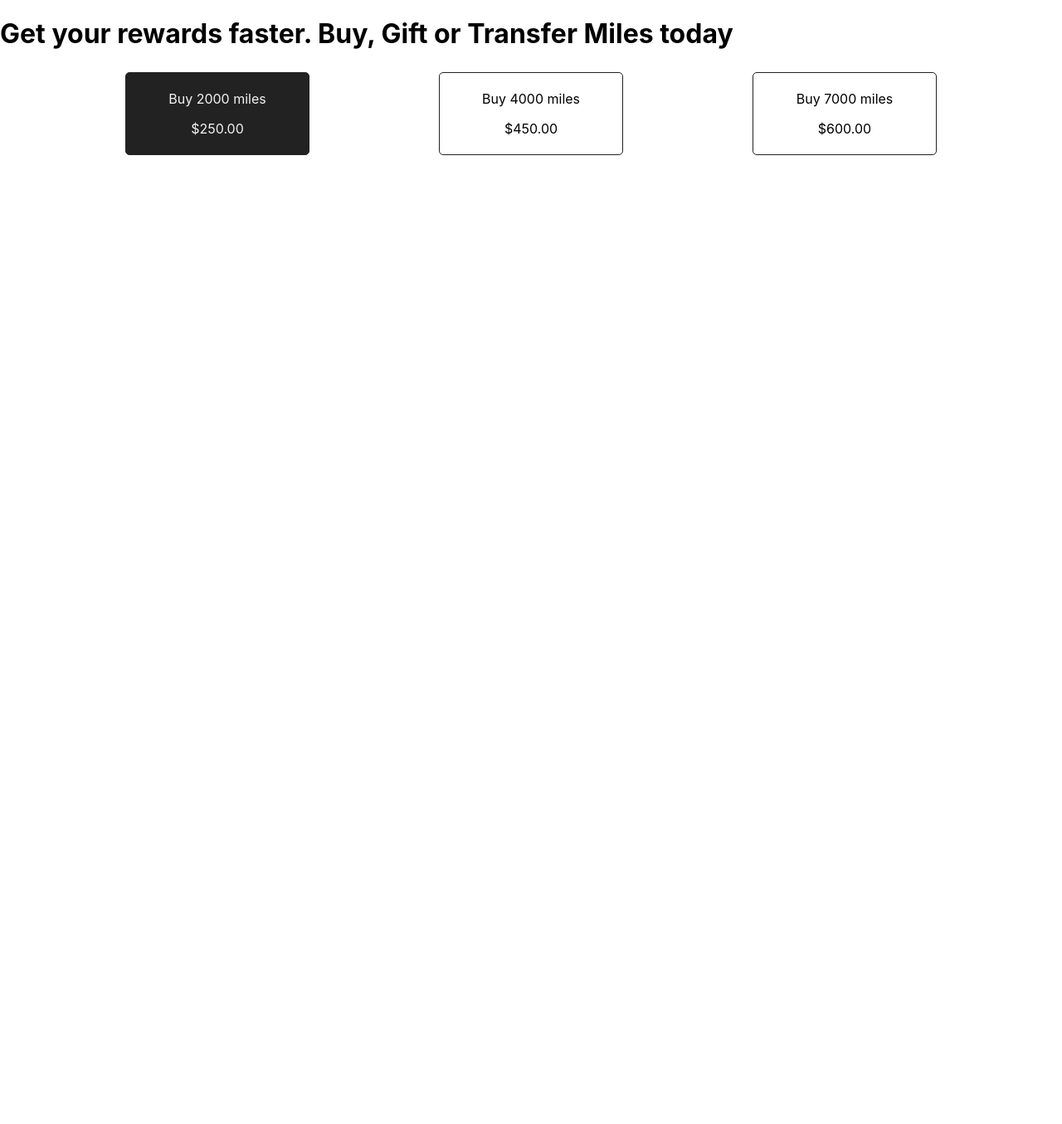
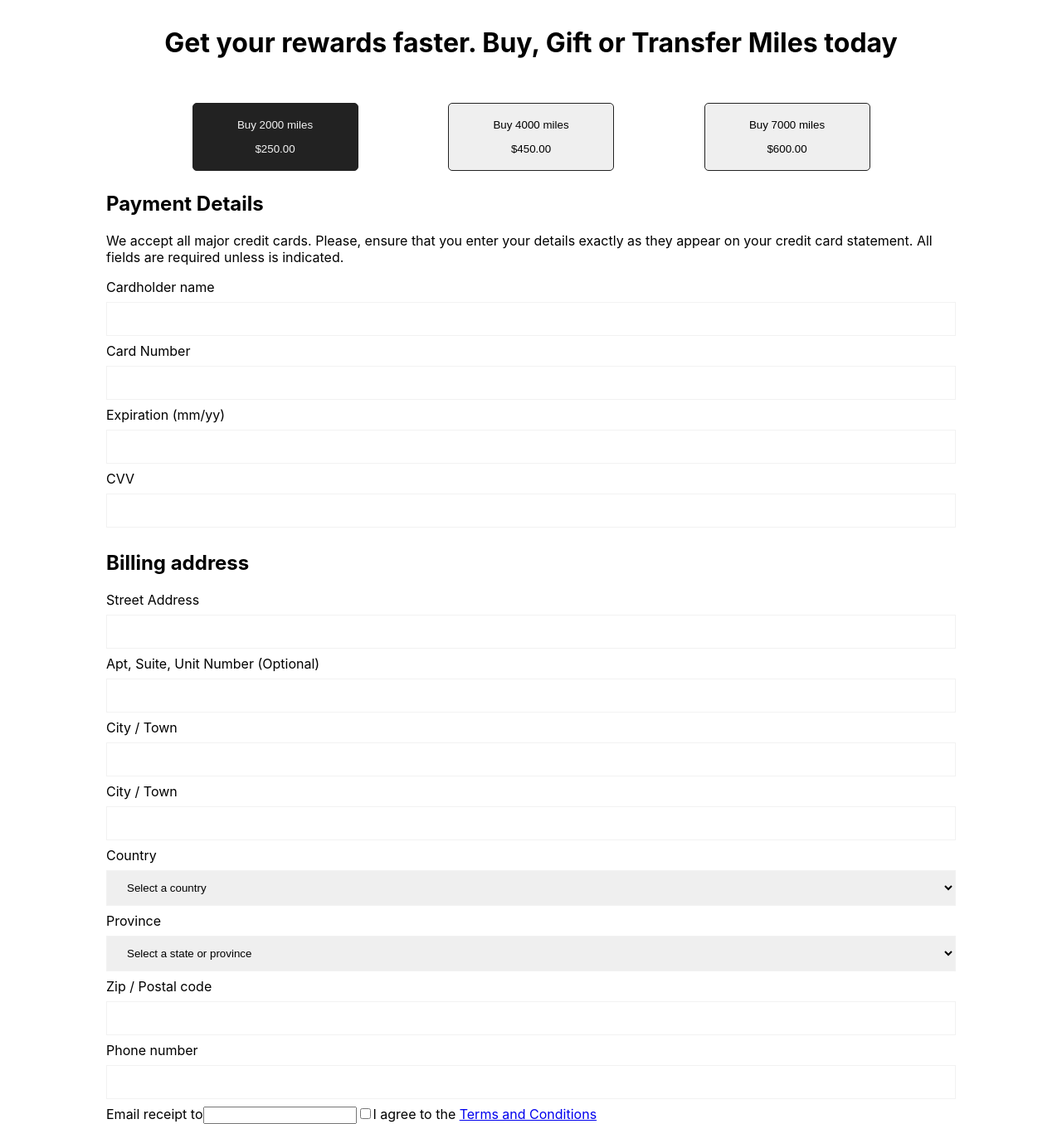
Before and after one commit to vitor-correia10/lcr-delivery-challenge, a React (Create React App) app: page / in a window 1280 px wide. Shown: the whole page at 83% size. Before the commit the page ends 800 px from the top, so only its background shows below. Built offline with nearby package versions, Linux system fonts and the light colour scheme.

Commit message:
add formFields

```diff
--- a/src/App.js
+++ b/src/App.js
@@ -1,13 +1,13 @@
 import './index.css'
 
-import { Box } from './components/Box'
 import { Header } from './components/Header'
+import { Main } from './components/Main'
 
 function App() {
   return (
     <div className="App">
       <Header />
-      <Box />
+      <Main />
     </div>
   );
 }
--- a/src/components/Box/milesBox.css
+++ b/src/components/Box/boxStyles.css
@@ -1,4 +1,4 @@
-section {
+.buttons {
   display: flex;
   align-items: center;
   flex-direction: column;
@@ -7,7 +7,7 @@ section {
 
 /*tablet or above*/
 @media (min-width: 600px) {
-  section {
+  .buttons {
     flex-direction: row;
   }
 }
--- a/src/components/Box/index.js
+++ b/src/components/Box/index.js
@@ -1,4 +1,4 @@
-import './milesBox.css'
+import './boxStyles.css'
 
 import React from 'react'
 
@@ -7,12 +7,12 @@ import { cardData } from '../../cardData'
 
 export const Box = () => {
     return (
-      <section>
-        {cardData.map((item, index) => (
-          <div key={index} class="milesBox">
+      <section class="buttons">
+        {cardData.map((item) => (
+          <button key={item.amount} class="milesBox">
             <p>Buy {item.amount} miles</p>
             <p>${item.cost}.00</p>
-          </div>
+          </button>
         ))}
       </section>
     )
--- /dev/null
+++ b/src/components/Form/FormFields.js
@@ -0,0 +1,65 @@
+import './formFieldsStyles.css'
+
+import React from 'react'
+
+//TODO: Country and state/province should be imported from database
+export const FormFields = () => {
+    return (
+      <form>
+
+        <label for="cardholdername">Cardholder name</label>
+        <input id="cardholdername" type="text" required></input>
+
+        <label for="cardnumber">Card Number</label>
+        <input id="cardnumber" type="text" pattern="[0-9]*" inputmode="numeric" required></input>
+
+        <label for="expirationdate">Expiration (mm/yy)</label>
+        <input id="expirationdate" type="text" pattern="[0-9]*" inputmode="numeric" required></input>
+
+        <label for="securitycode">CVV</label>
+        <input id="securitycode" type="text" pattern="[0-9]*" inputmode="numeric" required></input>
+
+        <h2 class="billingAddress">Billing address</h2>
+        <label for="streetaddress">Street Address</label>
+        <input id="streetaddress" type="text" required></input>
+
+        <label for="aptnumber">Apt, Suite, Unit Number (Optional)</label>
+        <input id="aptnumber" type="text"></input>
+
+        <label for="citytown">City / Town</label>
+        <input id="citytown" type="text" required></input>
+
+        <label for="citytown">City / Town</label>
+        <input id="citytown" type="text" required></input>
+
+        <label for="country">Country</label>
+        <select id="country" required>
+          <option value="">Select a country</option>
+          <option value="canada">Canada</option>
+        </select>
+
+        <label for="province">Province</label>
+        <select id="province" required>
+          <option value="">Select a state or province</option>
+          <option value="al">Alberta</option>
+          <option value="bc">British Columbia</option>
+          <option value="on">Ontario</option>
+          <option value="qc">Quebec</option>
+        </select>
+
+        <label for="zipcode">Zip / Postal code</label>
+        <input id="zipcode" type="text" required></input>
+
+        <label for="phonenumber">Phone number</label>
+        <input id="phonenumber" type="text" pattern="[0-9]*" inputmode="numeric" required></input>
+
+        <label for="email">Email receipt to</label>
+        <input id="email" type="email" required></input>
+
+        <input id="checkbox" type="checkbox" />
+        <label for="checkbox">
+          I agree to the <a href="#">Terms and Conditions</a>
+        </label>
+      </form>
+    )
+}
--- /dev/null
+++ b/src/components/Form/FormHeader.js
@@ -0,0 +1,10 @@
+import React from 'react'
+
+export const FormHeader = () => {
+    return (
+      <section>
+        <h2>Payment Details</h2>
+        <p>We accept all major credit cards. Please, ensure that you enter your details exactly as they appear on your credit card statement. All fields are required unless is indicated.</p>
+      </section>
+    )
+}
--- /dev/null
+++ b/src/components/Form/formFieldsStyles.css
@@ -0,0 +1,8 @@
+input[type=text], select {
+  width: 100%;
+  padding: 12px 20px;
+  margin: 8px 0;
+  display: inline-block;
+  border: 1px solid var(--white);
+  box-sizing: border-box;
+}
--- a/src/components/Form/index.js
+++ b/src/components/Form/index.js
@@ -1,7 +1,13 @@
 import React from 'react'
+
+import { FormFields } from './FormFields'
+import { FormHeader } from './FormHeader'
 
 export const Form = () => {
     return (
-      <></>
+      <>
+        <FormHeader />
+        <FormFields />
+      </>
     )
 }
--- /dev/null
+++ b/src/components/Header/headerStyles.css
@@ -0,0 +1,7 @@
+header {
+  margin: 2rem auto 3rem;
+}
+
+h1 {
+  text-align: center;
+}
--- a/src/components/Header/index.js
+++ b/src/components/Header/index.js
@@ -1,3 +1,5 @@
+import './headerStyles.css'
+
 import React from 'react'
 
 export const Header = () => {
--- /dev/null
+++ b/src/components/Main/index.js
@@ -0,0 +1,15 @@
+import React from 'react'
+
+import { Box } from '../Box'
+import { Form } from '../Form'
+
+export const Main = () => {
+    return (
+      <>
+        <Box />
+        <main>
+          <Form />
+        </main>
+      </>
+    )
+}
--- a/src/index.css
+++ b/src/index.css
@@ -1,5 +1,5 @@
 body {
-  margin: 0;
+  margin: 10px;
   font-family: -apple-system, BlinkMacSystemFont, 'Segoe UI', 'Roboto', 'Oxygen',
     'Ubuntu', 'Cantarell', 'Fira Sans', 'Droid Sans', 'Helvetica Neue',
     sans-serif;
@@ -26,11 +26,12 @@ code {
     --primary-color: blue;
     --grid-columns: 1fr 1fr 1fr;
   }
+  body {
+    width: 80%;
+    margin: auto;
+  }
 }
 
 /* Desktop style*/
 @media (min-width: 1200px) {
-  :root {
-    --primary-color: var(--white);
-  }
 }
```
